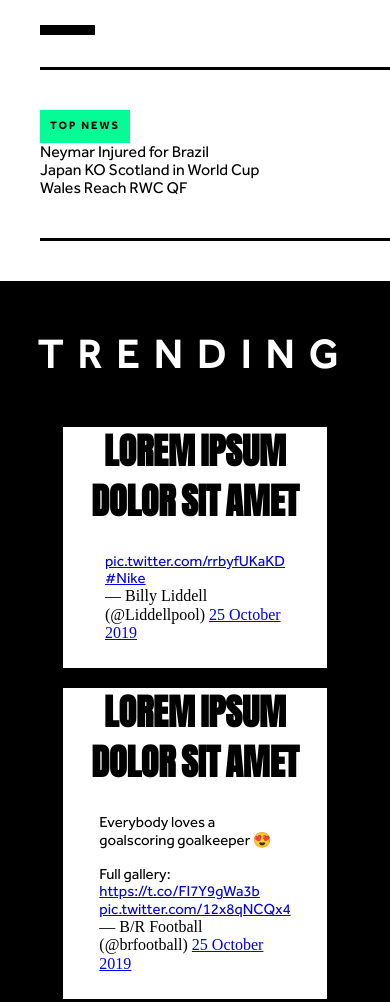
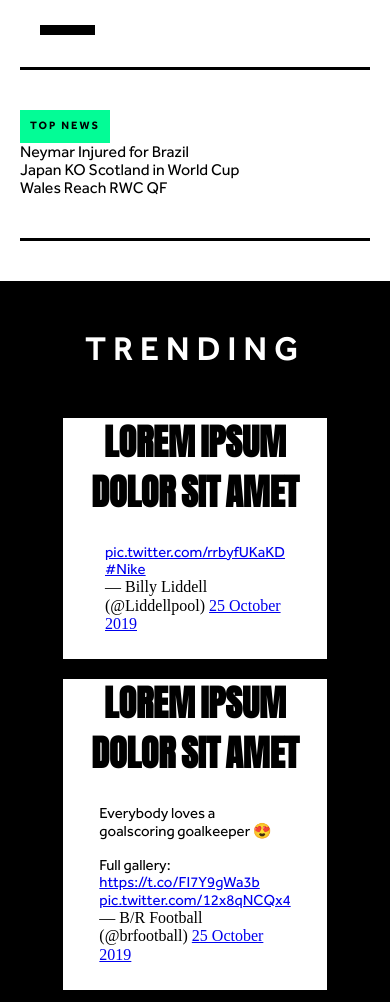
Before and after one commit to marcoanicosta/bleacher-Report-Design, a website: page website/index.html in a window 390 px wide. Shown: the part 2108-3110 px from the top of the page. Drawn offline with nearby package versions, Linux system fonts and the light colour scheme.

Commit message:
trending responsive change

```diff
--- a/website/assets/css/app.css
+++ b/website/assets/css/app.css
@@ -32,7 +32,9 @@
 
 } */
 
-
+* {
+  box-sizing: border-box;
+}
 
 html {
   box-sizing: border-box; /* removes border padding */
--- a/website/assets/css/top-news.css
+++ b/website/assets/css/top-news.css
@@ -7,8 +7,10 @@
   .top-news {
     border-top: 3px solid #000;
     border-bottom: 3px solid #000;
-    margin-left: 40px;
-    margin-bottom: 40px
+    margin-bottom: 40px;
+    margin-left: 20px;
+    margin-right: 20px;
+
 
   }
 }
--- a/website/assets/css/trending.css
+++ b/website/assets/css/trending.css
@@ -23,6 +23,19 @@
   justify-content: center;
 }
 
+@media screen and (max-width: 768px) {
+  .trending-content-title {
+    letter-spacing: 10px;
+  }
+}
+@media screen and (max-width: 499px) {
+  .trending-content-title {
+    letter-spacing: 8px;
+    font-size: 32px;
+  }
+}
+
+
 .trending-content-content {
   width: 100%;
   display: flex;
@@ -31,7 +44,7 @@
   padding-right: 40px;
   flex-wrap: wrap;
 }
-@media screen and (max-width: 1199px) {
+@media screen and (max-width: 889px) {
   .trending-content-content {
     flex-direction: column;
   }
@@ -46,7 +59,7 @@
   margin-bottom: 20px;
   height: fit-content;
 }
-@media screen and (max-width: 1199px) {
+@media screen and (max-width: 889px) {
   .trending-content-content-holder {
     align-self: center;
     width: 85%;
--- a/website/index.html
+++ b/website/index.html
@@ -2,7 +2,7 @@
 <html lang="en">
   <head>
     <meta charset="utf-8">
-
+    <meta name="viewport" content="width=device-width, initial-scale=1">
     <link rel="stylesheet" href="https://cdnjs.cloudflare.com/ajax/libs/normalize/8.0.1/normalize.min.css">
     <link rel="stylesheet" href="assets/css/app.css">
     <link rel="stylesheet" href="assets/css/main.css">
```
